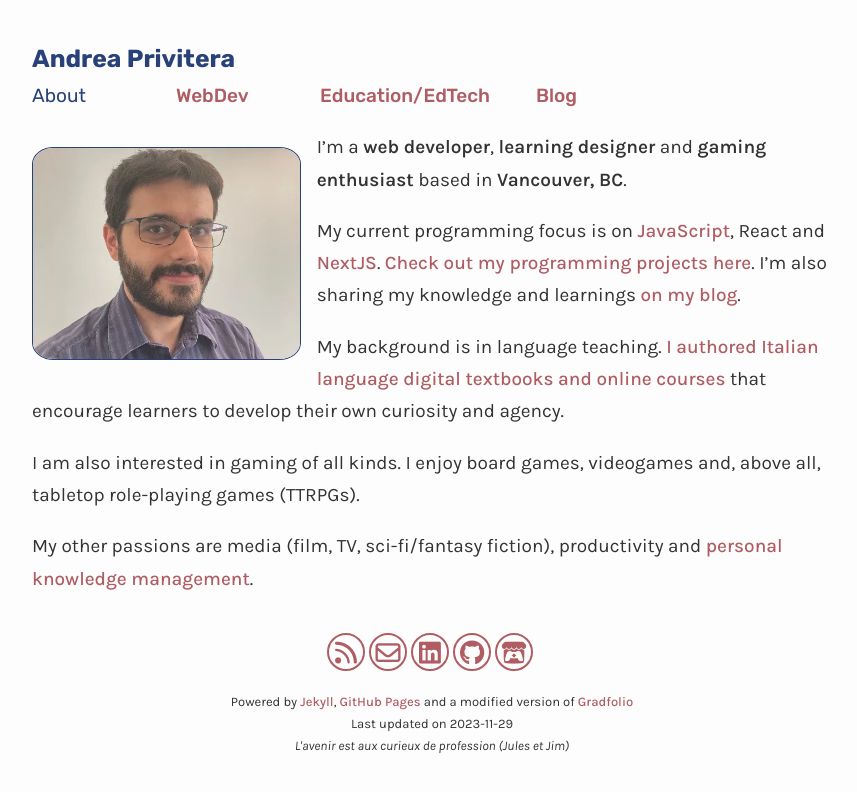
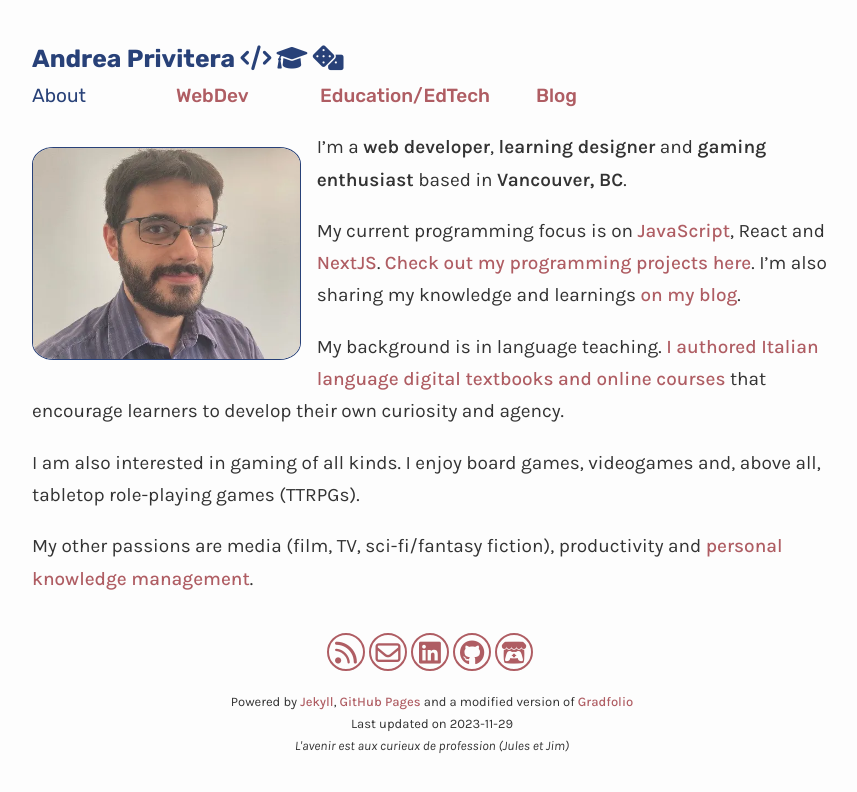
Before and after one commit to anprivitera/anprivitera.github.io, a Jekyll site: the page built from index.md, in a window 1280 px wide. Shown: the top 792 px of the page, without its empty margins (208-1065 px from the left). Built offline with Jekyll 4.4.1, drawn with Linux system fonts in a browser that asks for light colours; comment, search, counter and statistics services are not loaded.

Commit message:
included fontawesome icons in headline

```diff
--- a/_layouts/default.html
+++ b/_layouts/default.html
@@ -12,13 +12,10 @@
     <meta name="google-site-verification" content="w8tlFn4jppLghGPpUnqdaiS-_fvgOyY2oUulAp549dE" />
     <link rel="stylesheet" href="{{site.baseurl}}/assets/css/main.css">
     <link rel="shortcut icon" href="/favicon.ico">
-    <div class="blog-headline">{{site.title}}</div>
 
     {% if page.mermaid %}
     {% include mermaid.html %}
     {% endif %}
-
-    {% include navigation.html %}
 
     {% seo %}
 
@@ -34,6 +31,8 @@
 </head>
 
 <body>
+    <div class="blog-headline">{{site.title}} <i class="fa-solid fa-code"></i> <i class="fas fa-graduation-cap"></i> <i class="fa-solid fa-dice"></i> </div>
+    {% include navigation.html %}
     <main>
         <article>
             {{ content }}
```
